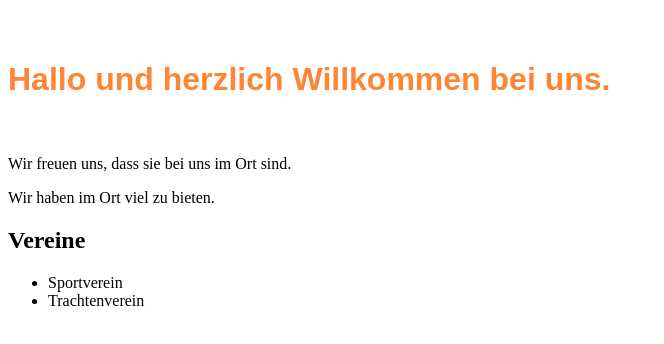
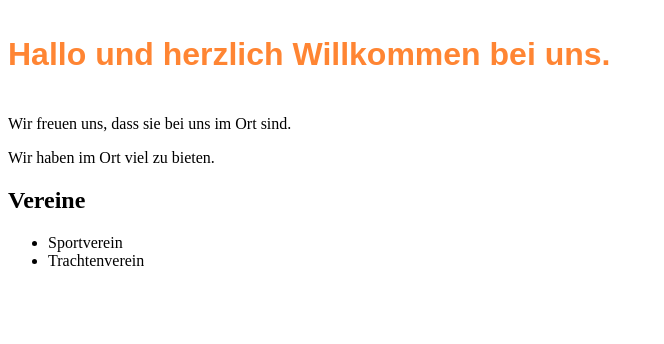
Before and after one commit to niklas16/niklas16.github.io, a plain HTML site: page index.html in a window 1280 px wide. Shown: the whole page, without its empty margins (0-664 px from the left). Drawn offline with Linux system fonts and the light colour scheme.

Commit message:
Update stylesheet.css

```diff
--- a/stylesheet.css
+++ b/stylesheet.css
@@ -2,7 +2,7 @@ h1 {
   color: #ff8533;
   font-family: Arial;
   text-align: centre;
-  padding-top: 40px;
-  padding-bottom: 35px;
+  padding-top: 15px;
+  padding-bottom: 20px;
 
 }
```
